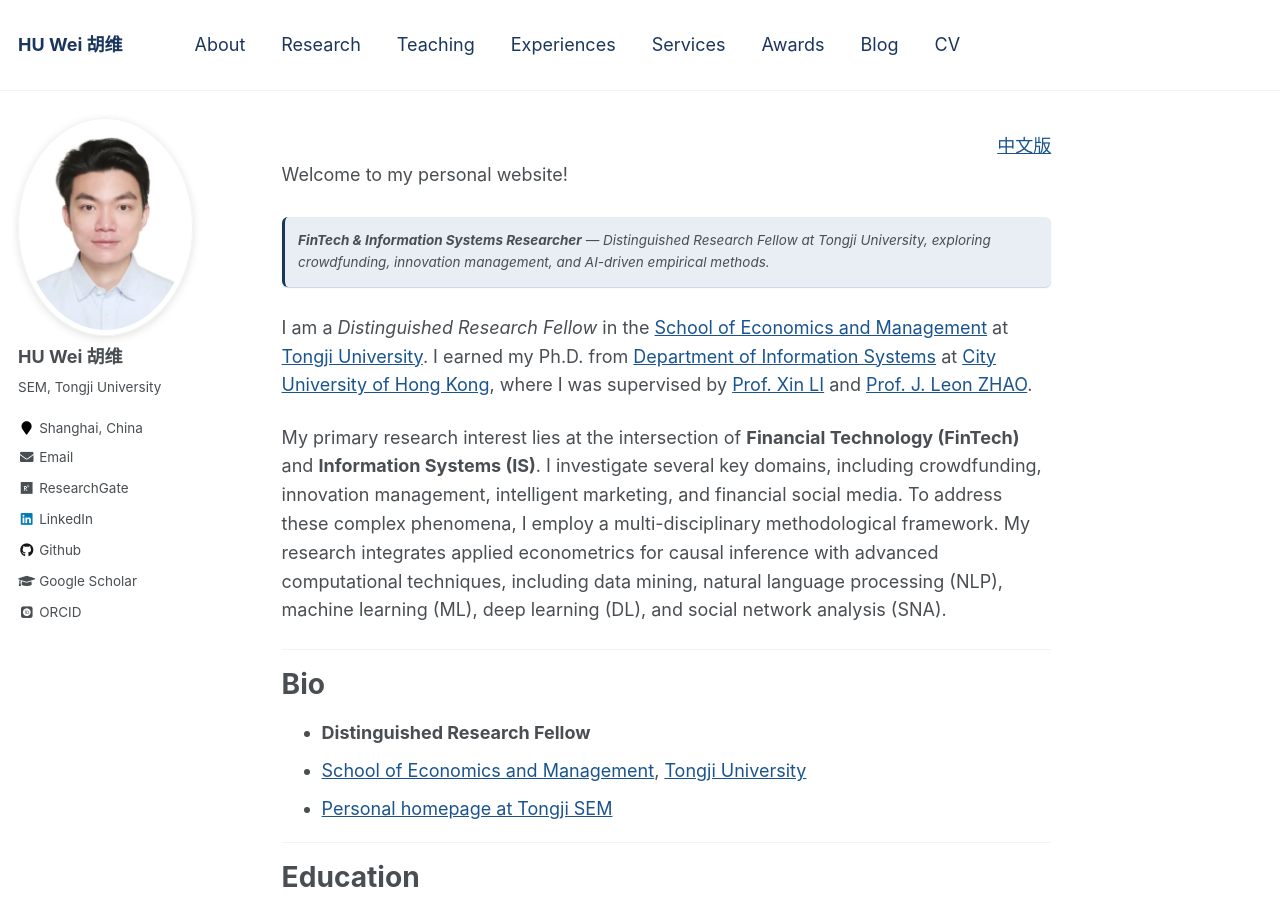
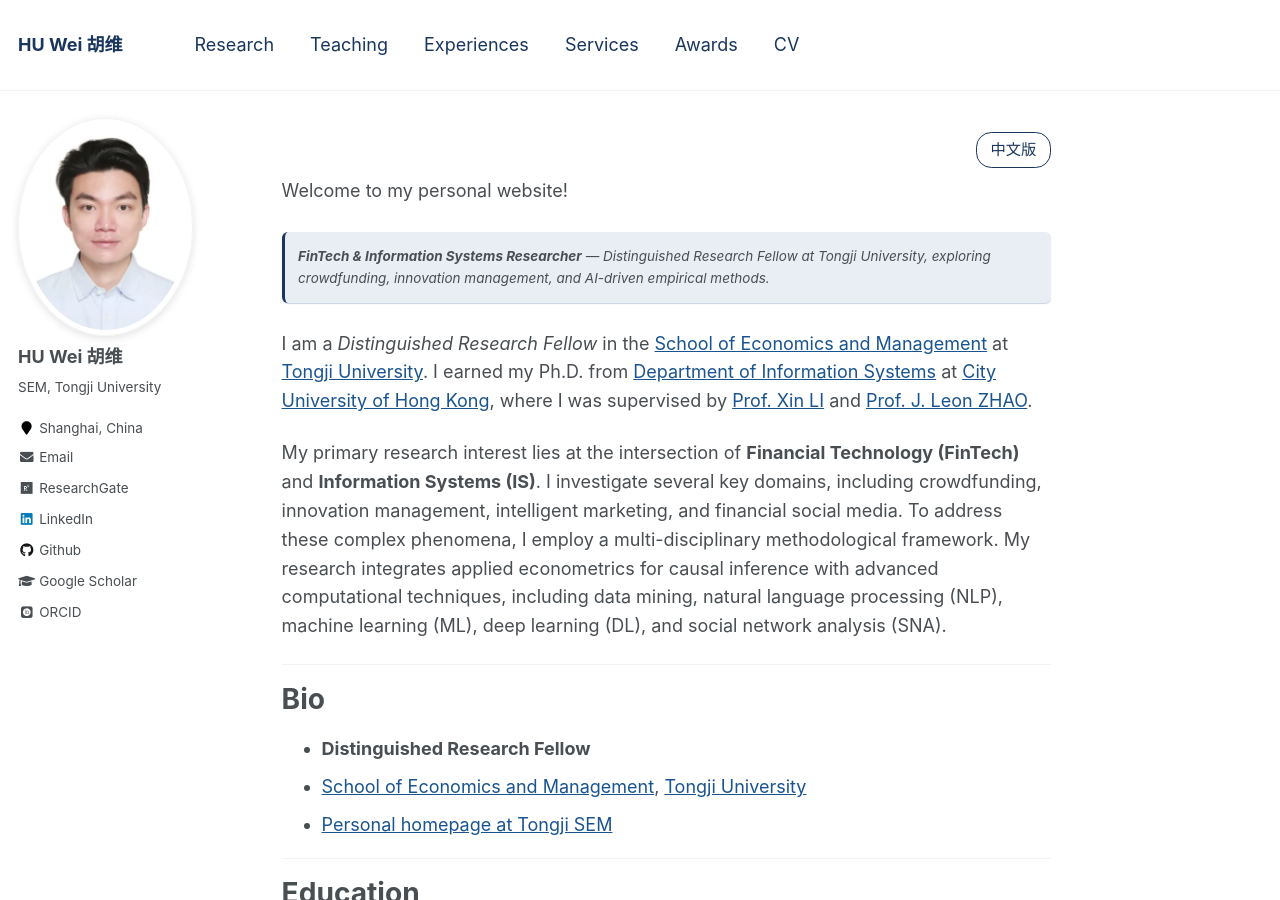
Before and after one commit to huwei-vincent/huwei-vincent.github.io, a Jekyll site: the page built from _pages/about.md, in a window 1280 px wide and 900 px high. Built offline with Jekyll 4.4.1, drawn with Linux system fonts in a browser that asks for light colours; some web fonts are replaced.

Commit message:
Update site configuration and content: disable breadcrumbs in _config.yml, remove "About" and "Blog" links from navigation.yml, and enhance language switcher styling in about pages for improved user experience.

```diff
--- a/_config.yml
+++ b/_config.yml
@@ -15,7 +15,7 @@ url                      : https://huwei-vincent.com # the base hostname & proto
 baseurl                  : "" # the subpath of your site, e.g. "/blog"
 repository               : "huwei-vincent/huwei-vincent.github.io"
 teaser                   :  # filename of teaser fallback teaser image placed in /images/, .e.g. "500x300.png"
-breadcrumbs              : true # true, false (default)
+breadcrumbs              : false # true, false (default)
 words_per_minute         : 160
 future                   : true
 read_more                : "disabled" # if enabled, adds "Read more" links to excerpts
--- a/_data/navigation.yml
+++ b/_data/navigation.yml
@@ -1,8 +1,5 @@
 # main links links
 main:
-  - title: "About"
-    url: /
-
   # - title: "Publications"
   #   url: /publications/
 
@@ -30,9 +27,6 @@ main:
   # - title: "Blog Posts"
   #   url: /year-archive/
 
-  - title: "Blog"
-    url: https://vincent27hugh.github.io/
-
   - title: "CV"
     url: /cv/
 
--- a/_pages/about.md
+++ b/_pages/about.md
@@ -8,7 +8,9 @@ redirect_from:
   - /about.html
 ---
 
-<p style="text-align: right; margin-bottom: 0;"><a href="/about-cn/">中文版</a></p>
+<p style="text-align: right; margin-bottom: 0.5em;">
+  <a href="/about-cn/" style="display: inline-block; padding: 0.3em 0.9em; font-size: 0.85em; color: #1a365d; border: 1.5px solid #1a365d; border-radius: 1em; text-decoration: none; transition: all 0.2s;">中文版</a>
+</p>
 
 Welcome to my personal website!
 
```
Also changed, not shown: _pages/about-cn.md (+3 -1 lines).
